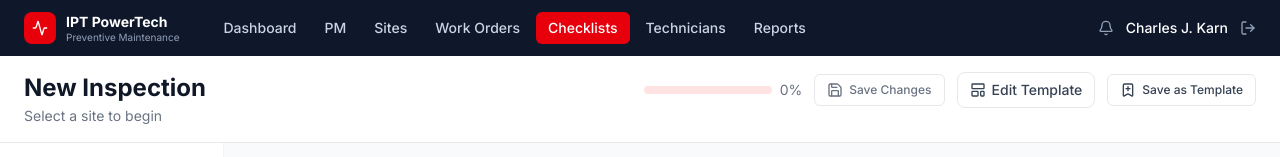
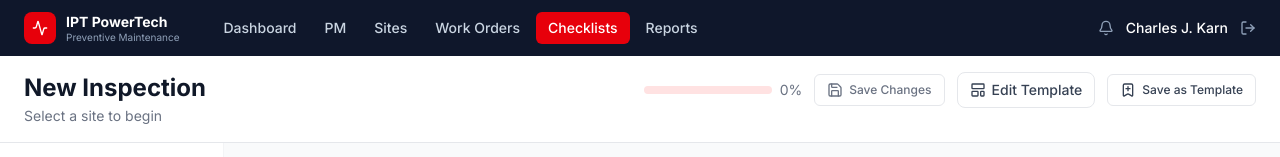
Before and after one commit to charleskarn33-art/preventative, a Next.js app: page /checklists/new in a window 1280 px wide. Shown: the top 157 px of the page. Built offline with nearby package versions, Linux system fonts and the light colour scheme.

Commit message:
feat: hide Technicians from top nav

```diff
--- a/src/components/layout/top-nav.tsx
+++ b/src/components/layout/top-nav.tsx
@@ -11,7 +11,6 @@ const navItems = [
   { href: "/sites", label: "Sites" },
   { href: "/work-orders", label: "Work Orders" },
   { href: "/checklists", label: "Checklists" },
-  { href: "/technicians", label: "Technicians" },
   { href: "/reports", label: "Reports" },
 ]
 
```
